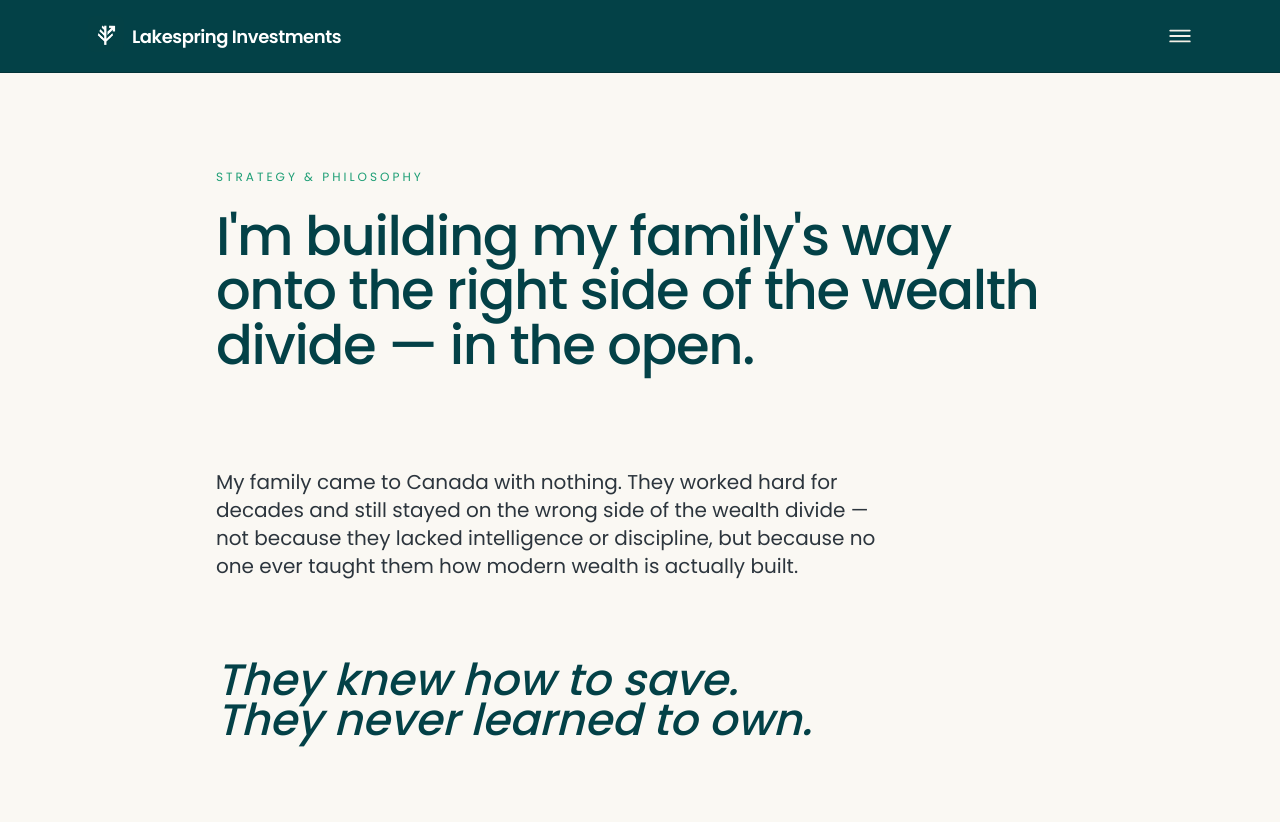
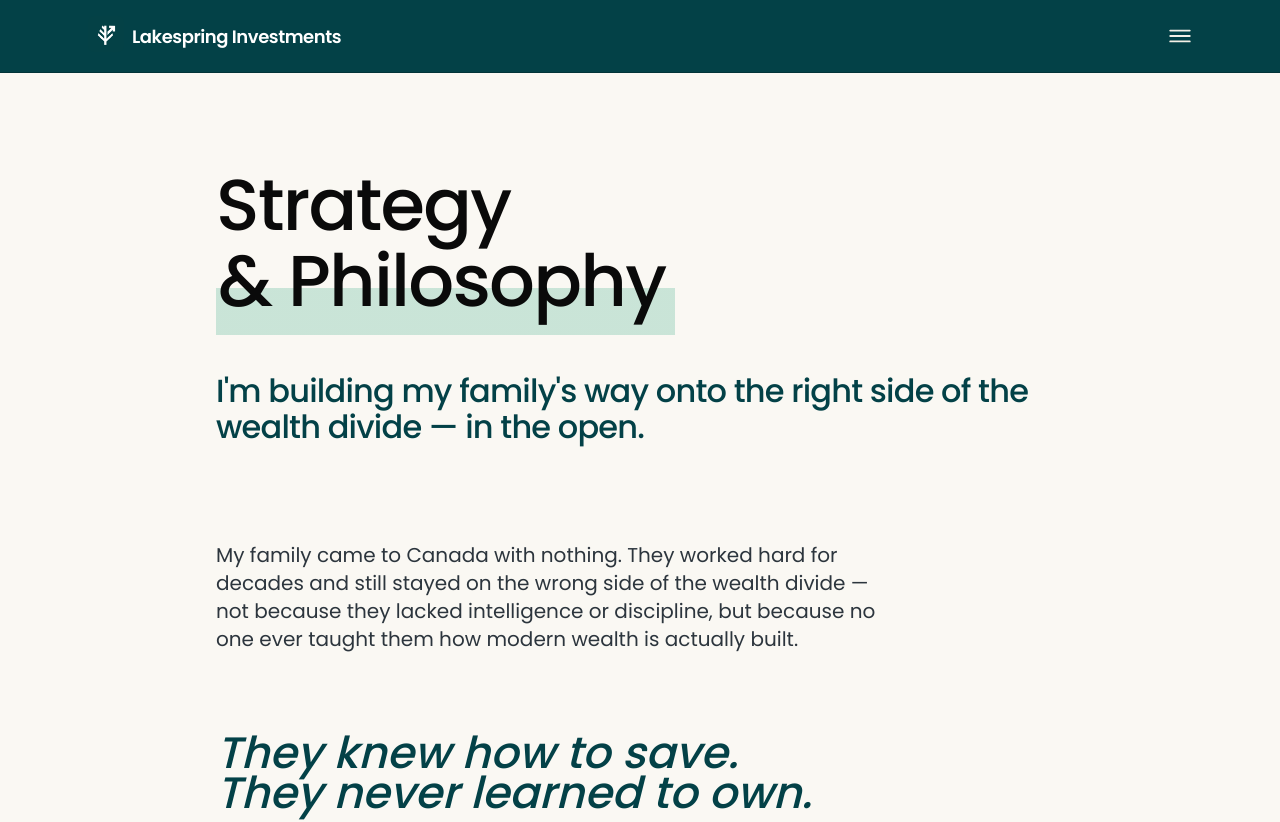
Before and after one commit to lakespringinvestments/lakespring-site, a Next.js app: page /thesis in a window 1280 px wide. Shown: the top 822 px of the page. Built offline with nearby package versions, Linux system fonts and the light colour scheme; no server answers.

Commit message:
Musk tile red tint overlay, Strategy & Philosophy two-line split title

```diff
--- a/src/app/page.tsx
+++ b/src/app/page.tsx
@@ -176,9 +176,10 @@ function FeaturedTile({
             priority
             sizes="(min-width: 768px) 62vw, 100vw"
             className="object-cover object-center transition-transform duration-500 group-hover:scale-[1.03]"
-            style={{ transform: "scale(0.88)", transformOrigin: "center center" }}
           />
-          <div className="absolute inset-0 bg-gradient-to-t from-black/80 via-black/35 to-black/0" />
+          {/* Red tint — unifies the blush illustration with the tile */}
+          <div className="absolute inset-0 bg-[#8B1A1A]/50 mix-blend-multiply" />
+          <div className="absolute inset-0 bg-gradient-to-t from-black/80 via-black/20 to-black/0" />
           <div className="absolute inset-0 flex flex-col justify-end p-7 md:p-9">
             {article.byline && (
               <p className="text-[10px] uppercase tracking-[0.2em] text-sage-300 mb-3 font-semibold">
--- a/src/app/thesis/page.tsx
+++ b/src/app/thesis/page.tsx
@@ -110,16 +110,30 @@ function PremiumWheel() {
 export default function ThesisPage() {
   return (
     <>
-      {/* Hero — the personal story opens the page (serif, editorial) */}
+      {/* Hero */}
       <section className="bg-transparent">
         <div className="max-w-4xl mx-auto px-6 py-16 md:py-24">
-          <p className="text-xs uppercase tracking-[0.25em] text-sage-500 mb-6">
-            Strategy &amp; Philosophy
-          </p>
-          <h1 className="font-serif text-4xl md:text-5xl lg:text-[3.4rem] text-teal-600 leading-[1.08] tracking-tight font-medium">
+          {/* Two-line title matching Stories & Perspectives treatment */}
+          <h1 className="font-serif text-5xl md:text-6xl lg:text-7xl text-[#0a0a0a] leading-[1.05] tracking-tight font-medium mb-10 md:mb-14">
+            <span className="block">Strategy</span>
+            <span className="block mt-1">
+              <span
+                className="inline"
+                style={{
+                  background: "linear-gradient(to top, rgba(29, 158, 117, 0.22) 45%, transparent 45%)",
+                  padding: "0 10px 4px 2px",
+                  boxDecorationBreak: "clone",
+                  WebkitBoxDecorationBreak: "clone",
+                }}
+              >
+                &amp; Philosophy
+              </span>
+            </span>
+          </h1>
+          <h2 className="font-serif text-2xl md:text-3xl lg:text-[2rem] text-teal-600 leading-[1.15] tracking-tight font-medium">
             I&apos;m building my family&apos;s way onto the right side of the
             wealth divide — in the open.
-          </h1>
+          </h2>
         </div>
 
         {/* Opening story */}
```
